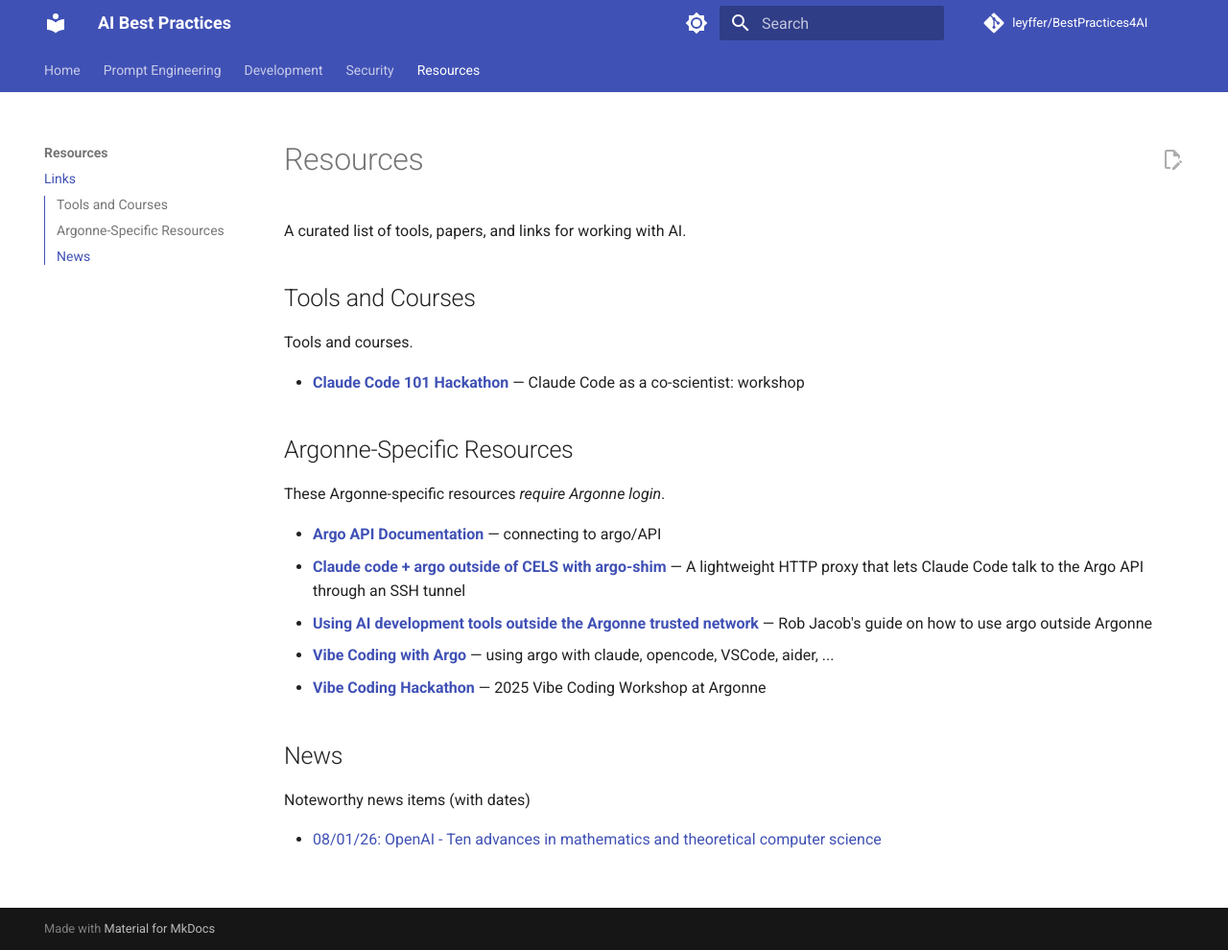
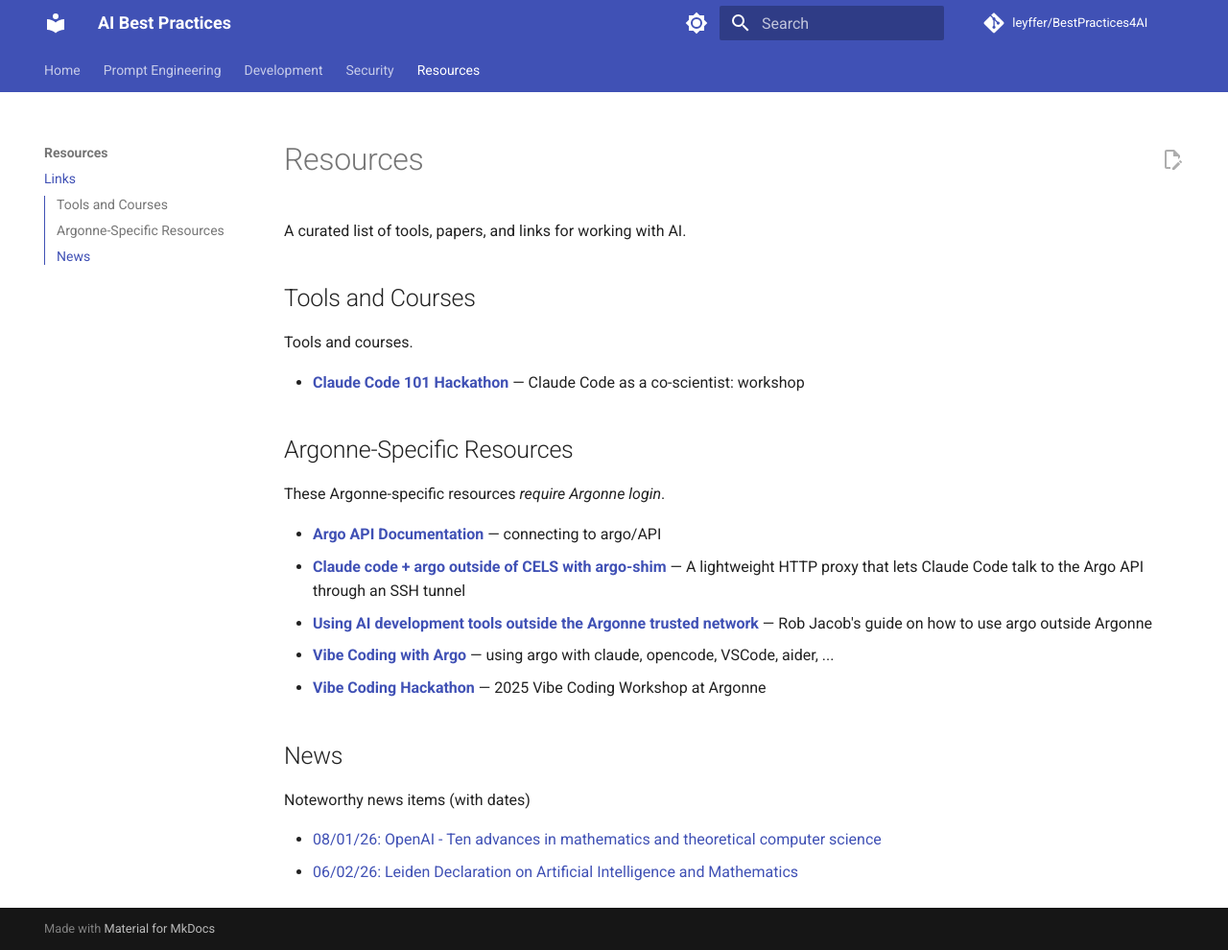
Before and after one commit to leyffer/BestPractices4AI, an MkDocs documentation site: the page built from docs/resources/links.md, in a window 1280 px wide and 990 px high. Shown: the whole window at 96% size. Built offline with MkDocs 1.6.1 and Material for MkDocs 9.7.7, drawn with Linux system fonts in a browser that asks for light colours; comment, search, counter and statistics services are not loaded.

Commit message:
Update links.md

```diff
--- a/docs/resources/links.md
+++ b/docs/resources/links.md
@@ -23,3 +23,4 @@ These Argonne-specific resources *require Argonne login*.
 Noteworthy news items (with dates)
 
 - [08/01/26: OpenAI - Ten advances in mathematics and theoretical computer science](https://openai.com/index/ten-advances-in-mathematics/)
+- [06/02/26: Leiden Declaration on Artificial Intelligence and Mathematics](https://leidendeclaration.ai/)
```
